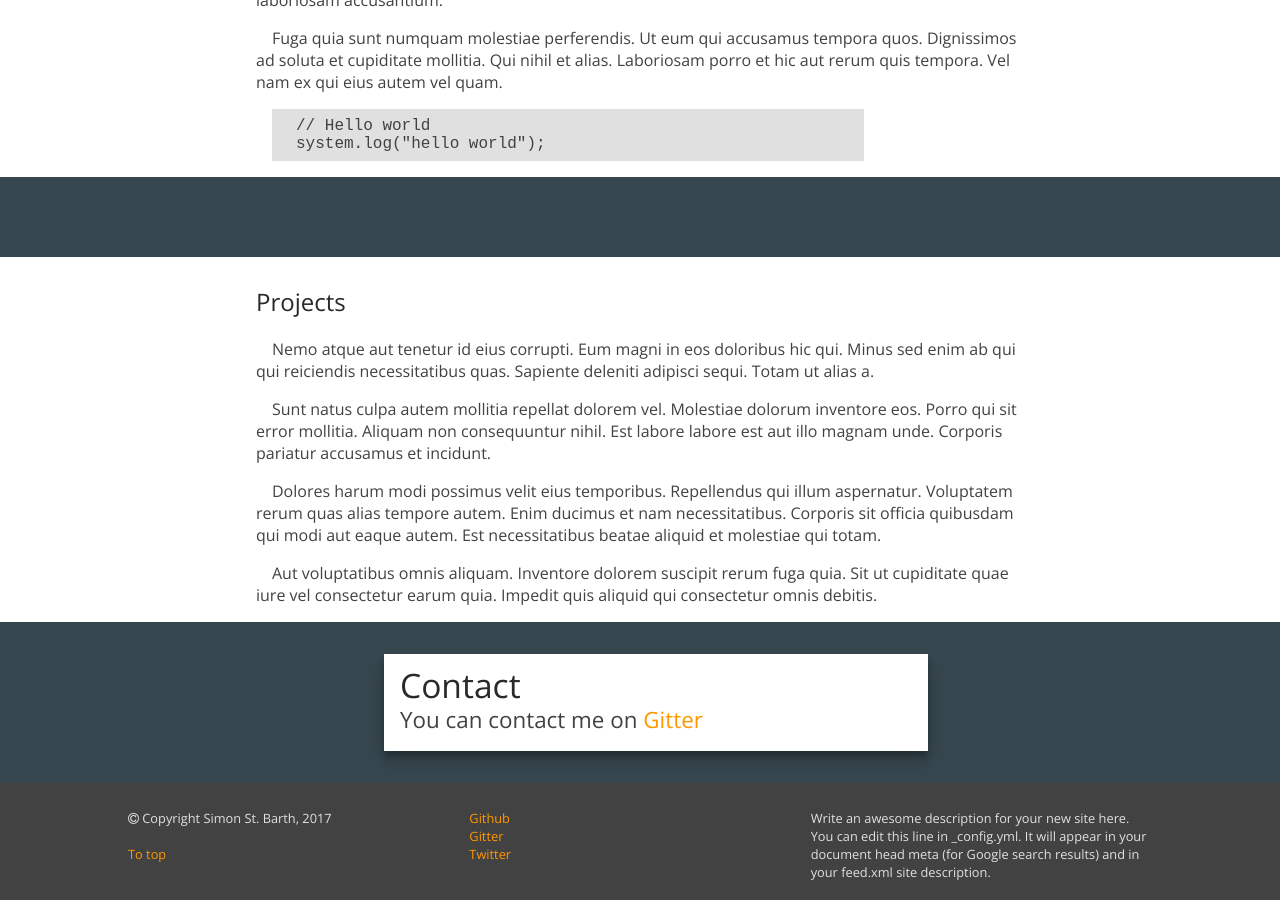
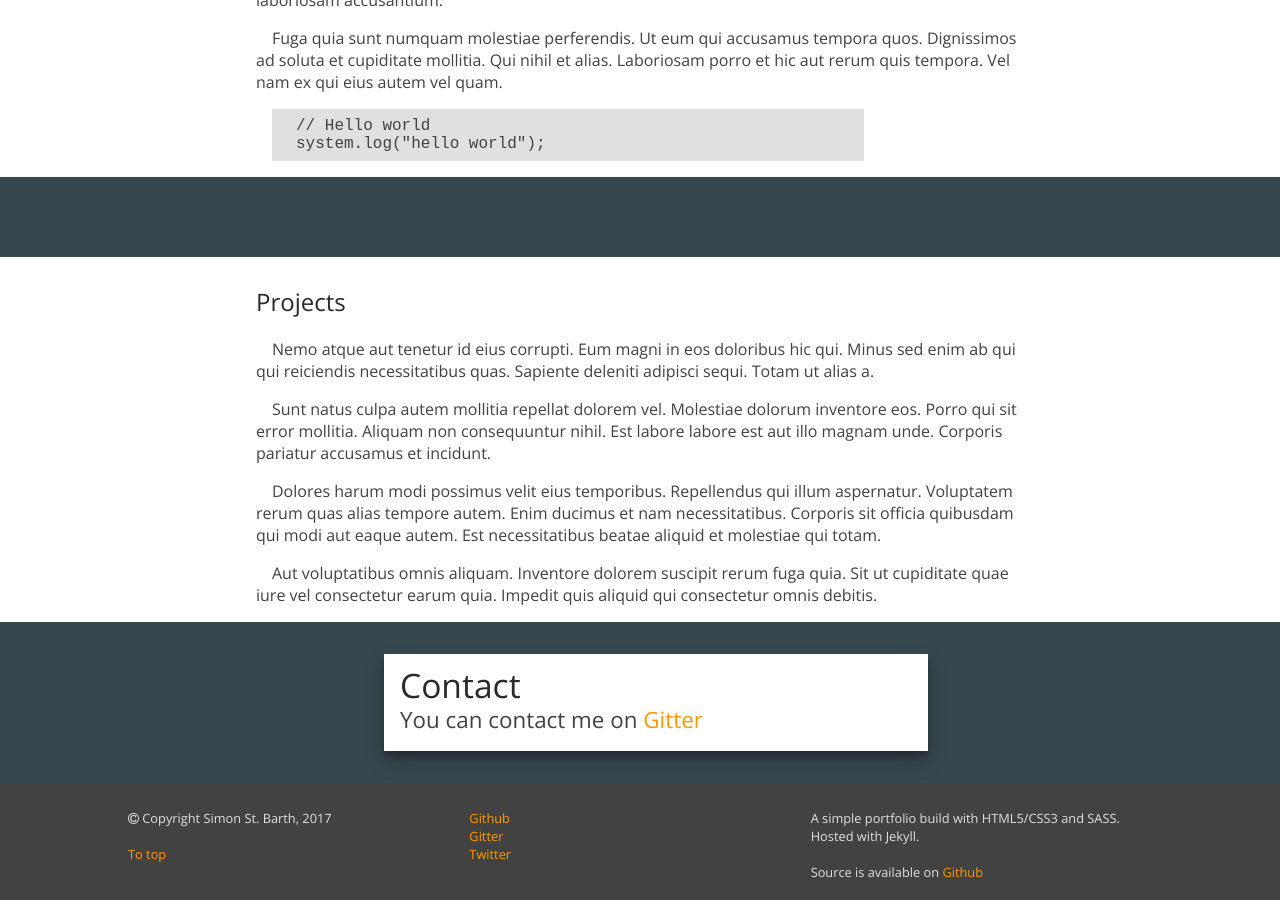
Before and after one commit to Data5tream/data5tream.github.io, a Jekyll site: the page built from index.html, in a window 1280 px wide and 900 px high, scrolled down 1392 px. Built offline with Jekyll 4.4.1, drawn with Linux system fonts in a browser that asks for light colours.

Commit message:
New footer text

```diff
--- a/_config.yml
+++ b/_config.yml
@@ -16,9 +16,7 @@
 title: Simon St. Barth
 email: data5tream@protonmail.com
 description: >- # this means to ignore newlines until "baseurl:"
-  Write an awesome description for your new site here. You can edit this
-  line in _config.yml. It will appear in your document head meta (for
-  Google search results) and in your feed.xml site description.
+  A simple portfolio build with HTML5/CSS3 and SASS. Hosted with Jekyll.
 baseurl: "" # the subpath of your site, e.g. /blog
 url: "" # the base hostname & protocol for your site, e.g. http://example.com
 twitter_username: data5tream
--- a/_includes/footer.html
+++ b/_includes/footer.html
@@ -10,7 +10,8 @@
       <a href="https://twitter.com/Data5tream" target="_blank">Twitter</a>
     </div>
     <div class="cell">
-      {{ site.description }}
+      {{ site.description }}<br><br>
+      Source is available on <a href="https://github.com/data5tream/data5tream.github.io">Github</a>
     </div>
   </div>
 </footer>
```
